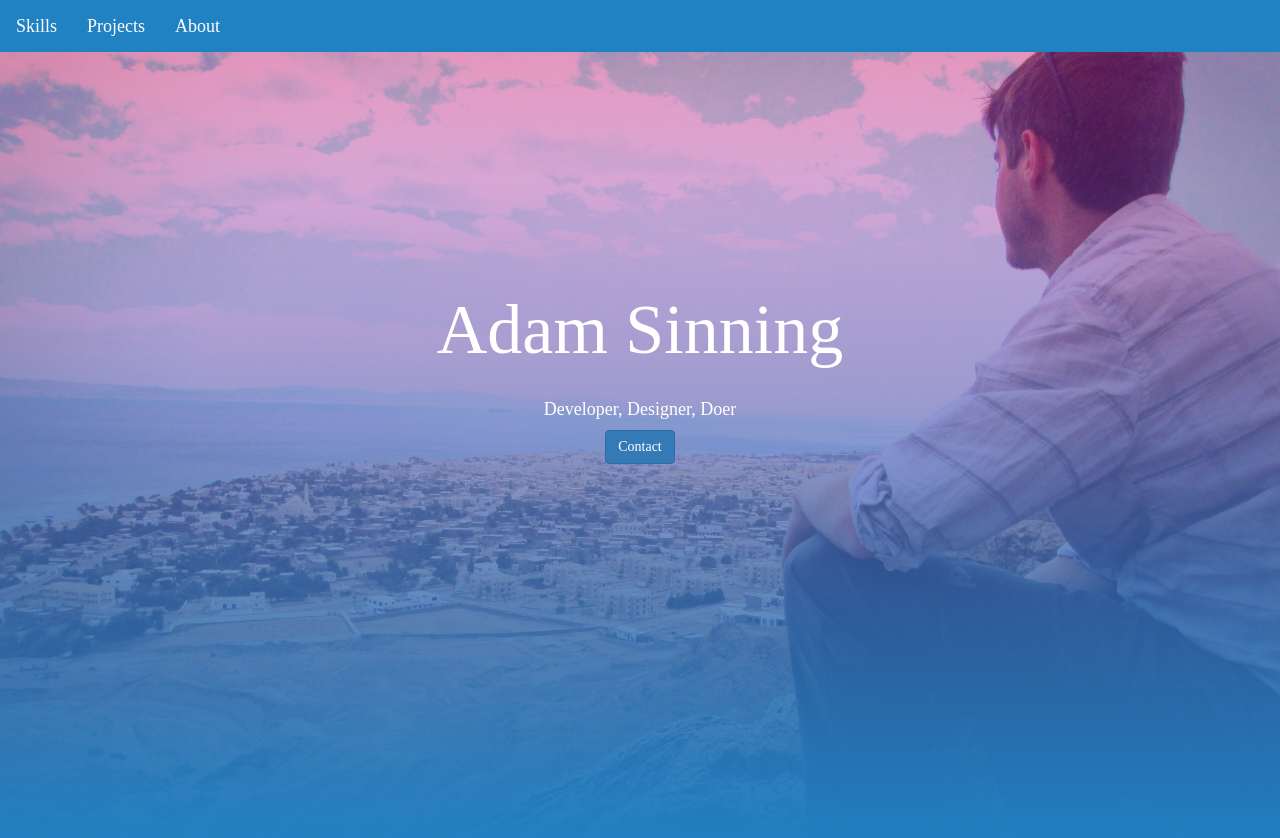
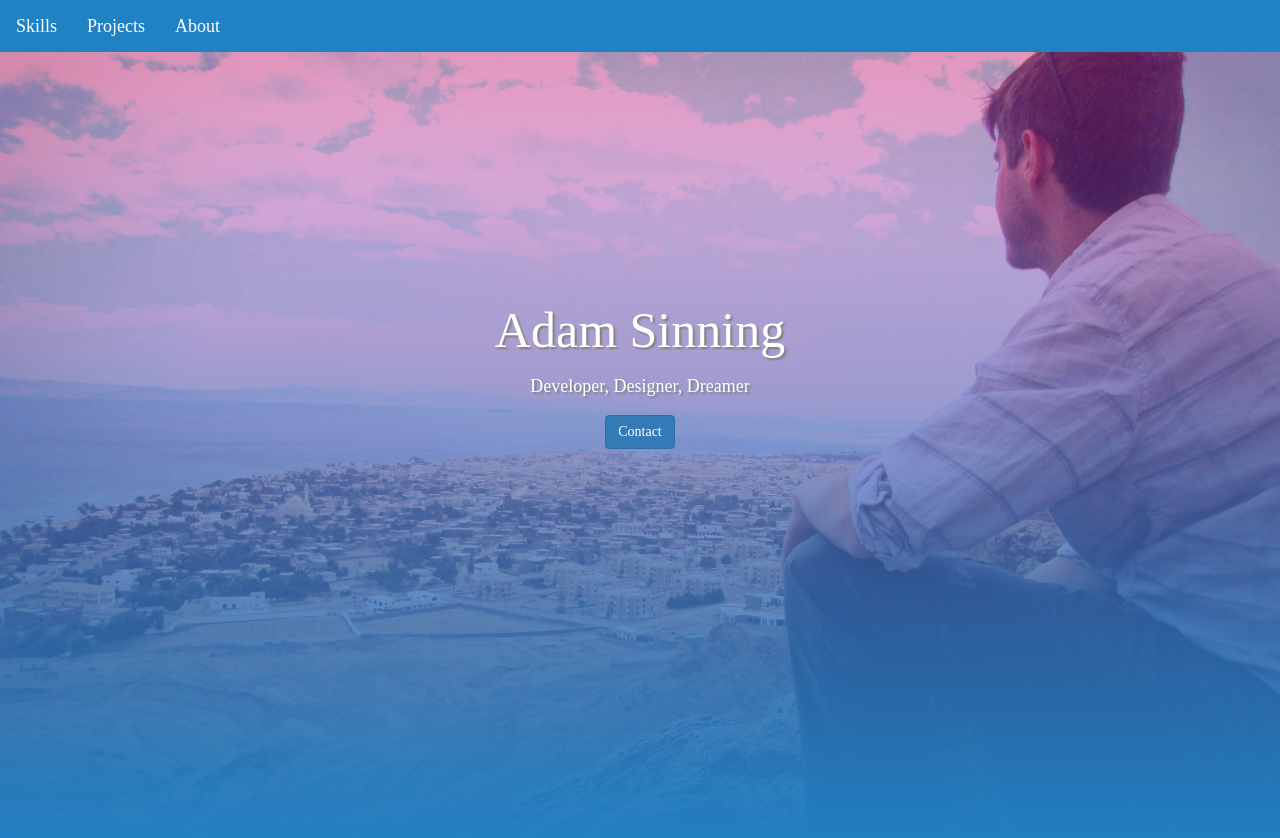
Before and after one commit to sinninga/first-portfolio, a React app: page / in a window 1280 px wide. Shown: the top 838 px of the page. Built offline with nearby package versions, Linux system fonts and the light colour scheme.

Commit message:
css updates

```diff
--- a/assets/stylesheets/application.scss
+++ b/assets/stylesheets/application.scss
@@ -31,11 +31,18 @@ body {
   justify-content: center;
   margin-bottom: 20vh;
   font-family: serif;
+  text-shadow: 2px 2px 2px grey;
 }
 
 .adam {
-  font-size: 70px;
+  font-size: 50px;
+  margin-bottom: 0px;
   font-family: serif;
+  text-shadow: 2px 2px 2px grey;
+}
+
+.banner-button {
+  margin-top: 1vh;
 }
 
 .skills {
--- a/src/components/banner.jsx
+++ b/src/components/banner.jsx
@@ -6,7 +6,7 @@ class Banner extends Component {
       <div className="banner">
         <div className="banner-content">
           <p className="adam">Adam Sinning</p>
-          <h4>Developer, Designer, Doer</h4>
+          <h4>Developer, Designer, Dreamer</h4>
           <button className="btn btn-primary banner-button">Contact</button>
         </div>
       </div>
```
